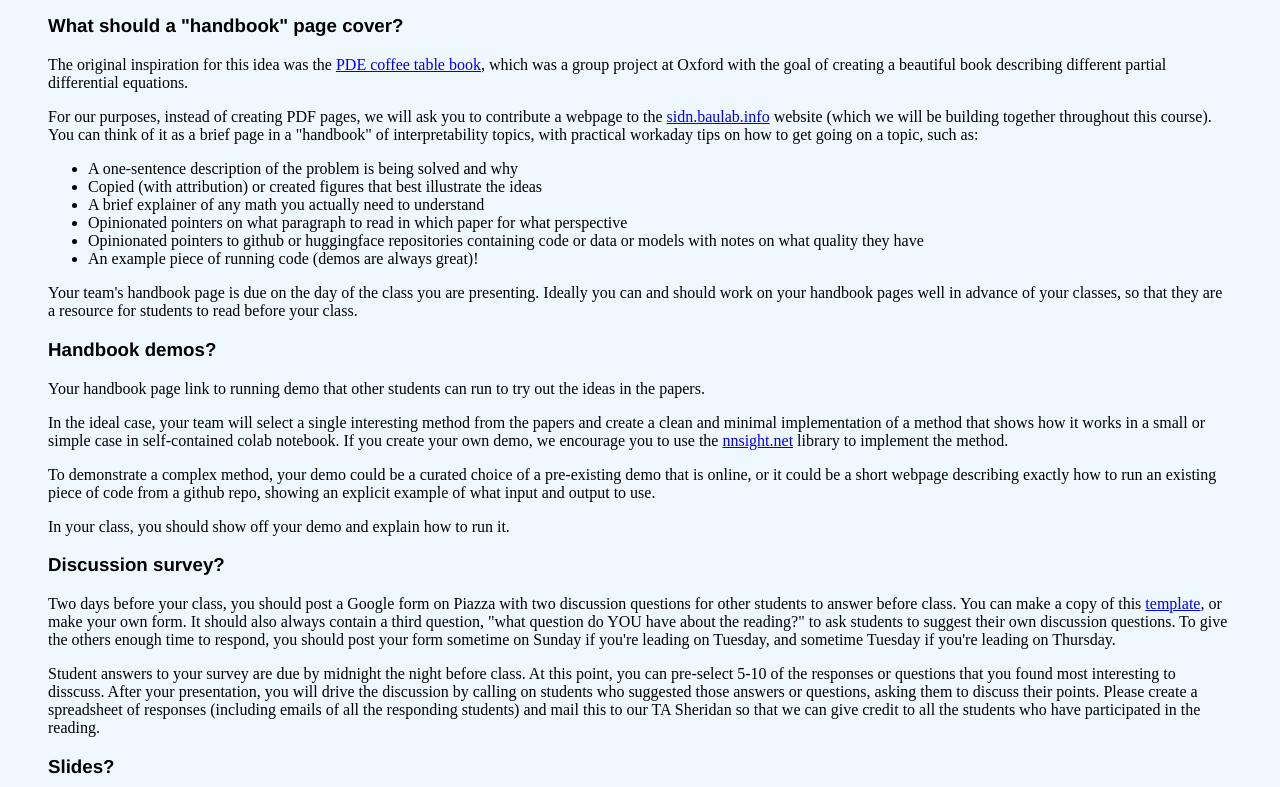
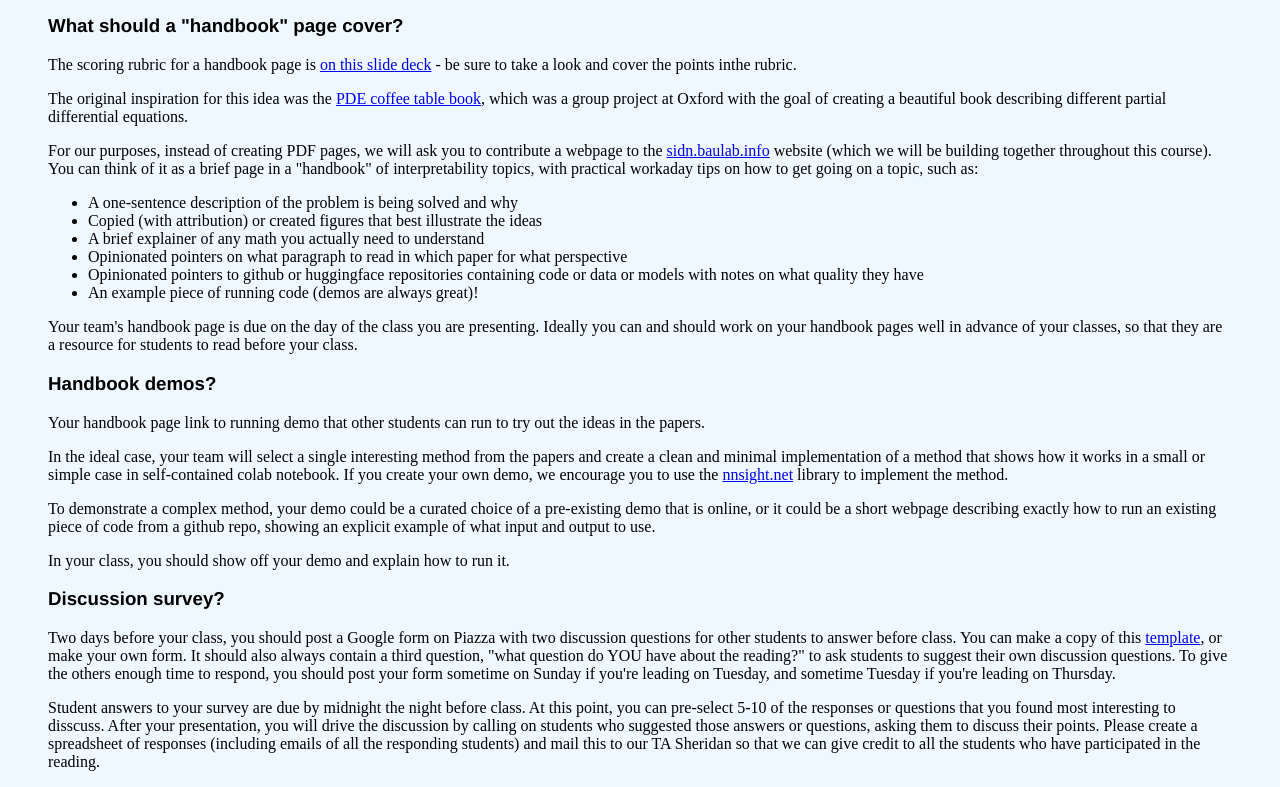
Before and after one commit to davidbau/cs7180, a plain HTML site: page public/2024-Fall/index.html in a window 1280 px wide. Shown: the part 1189-1976 px from the top of the page. Drawn offline with Linux system fonts and the light colour scheme.

Commit message:
Add link to rubric.

```diff
--- a/public/2024-Fall/index.html
+++ b/public/2024-Fall/index.html
@@ -101,6 +101,7 @@ to present their final projects.
 </ol>
 
 <h3>What should a "handbook" page cover?</h3>
+<p>The scoring rubric for a handbook page is <a href="https://docs.google.com/presentation/d/15yxf5ijEbT38-3y_nO1mpRQxcIPVmVTf/edit?usp=sharing&ouid=110222503281602167932&rtpof=true&sd=true" target="_blank">on this slide deck</a> - be sure to take a look and cover the points inthe rubric.
 <p>The original inspiration for this idea was the <a href="https://people.maths.ox.ac.uk/trefethen/pdectb.html">PDE coffee table book</a>,
 which was a group project at Oxford with the goal of creating a beautiful book describing different partial differential equations.
 
```
